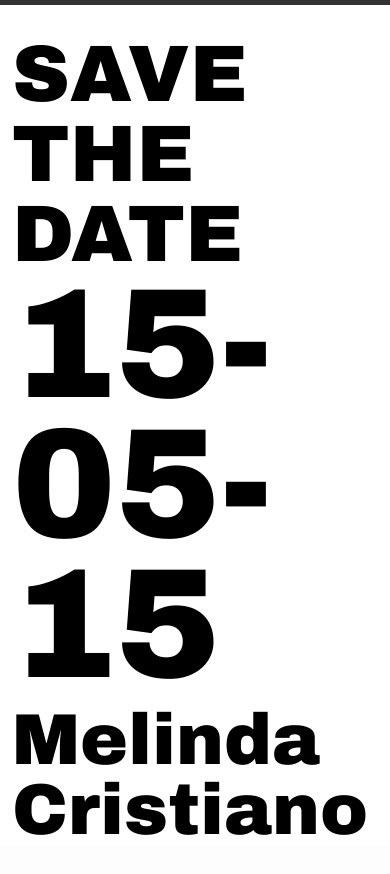
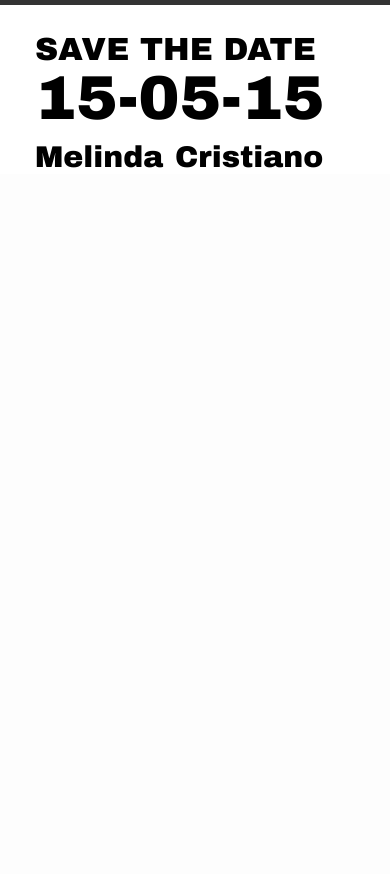
Before and after one commit to mseckington/mrandmrsgeeky, a Jekyll site: the page built from index.html, in a window 390 px wide. Shown: the top 874 px of the page. Built offline with Jekyll 4.4.1, drawn with Linux system fonts in a browser that asks for light colours; some web fonts are replaced.

Commit message:
Make site responsive

```diff
--- a/css/main.css
+++ b/css/main.css
@@ -60,9 +60,8 @@ a:visited { color: #205caa; }
 }
 
 .site-header .name-blocks {
-  width: 300px;
+  width: 370px;
   float: left;
-  margin-right: 68px;
 }
 
 .site-header .firstname {
@@ -368,9 +367,58 @@ a:visited { color: #205caa; }
 
 }
 
+@media screen and (max-width: 800px) {
+
+  .site-header h1{
+    font-size: 60px;
+    line-height: 60px;
+  }
+
+  .site-header h2{
+    font-size: 116px;
+    line-height: 116px;
+  }
+
+  .site-header .name-blocks {
+    width: 265px;
+  }
+
+  .site-header .firstname {
+    font-size: 55px;
+    line-height: 50px;
+  }
+
+  .wrap {
+    max-width: 600px;
+    /*padding: 0 12px;*/
+  }
+}
+
 @media screen and (max-width: 600px) {
 
-  .wrap { padding: 0 12px; }
+  .site-header h1{
+    font-size: 32px;
+    line-height: 30px;
+  }
+
+  .site-header h2{
+    font-size: 62px;
+    line-height: 67px;
+  }
+
+  .site-header .name-blocks {
+    width: 140px;
+  }
+
+  .site-header .firstname {
+    font-size: 30px;
+    line-height: 30px;
+  }
+
+  .wrap {
+    max-width: 320px;
+    padding: 0 12px;
+  }
 
   .site-nav {
     position: fixed;
```
Also changed, not shown: 1 other file.
